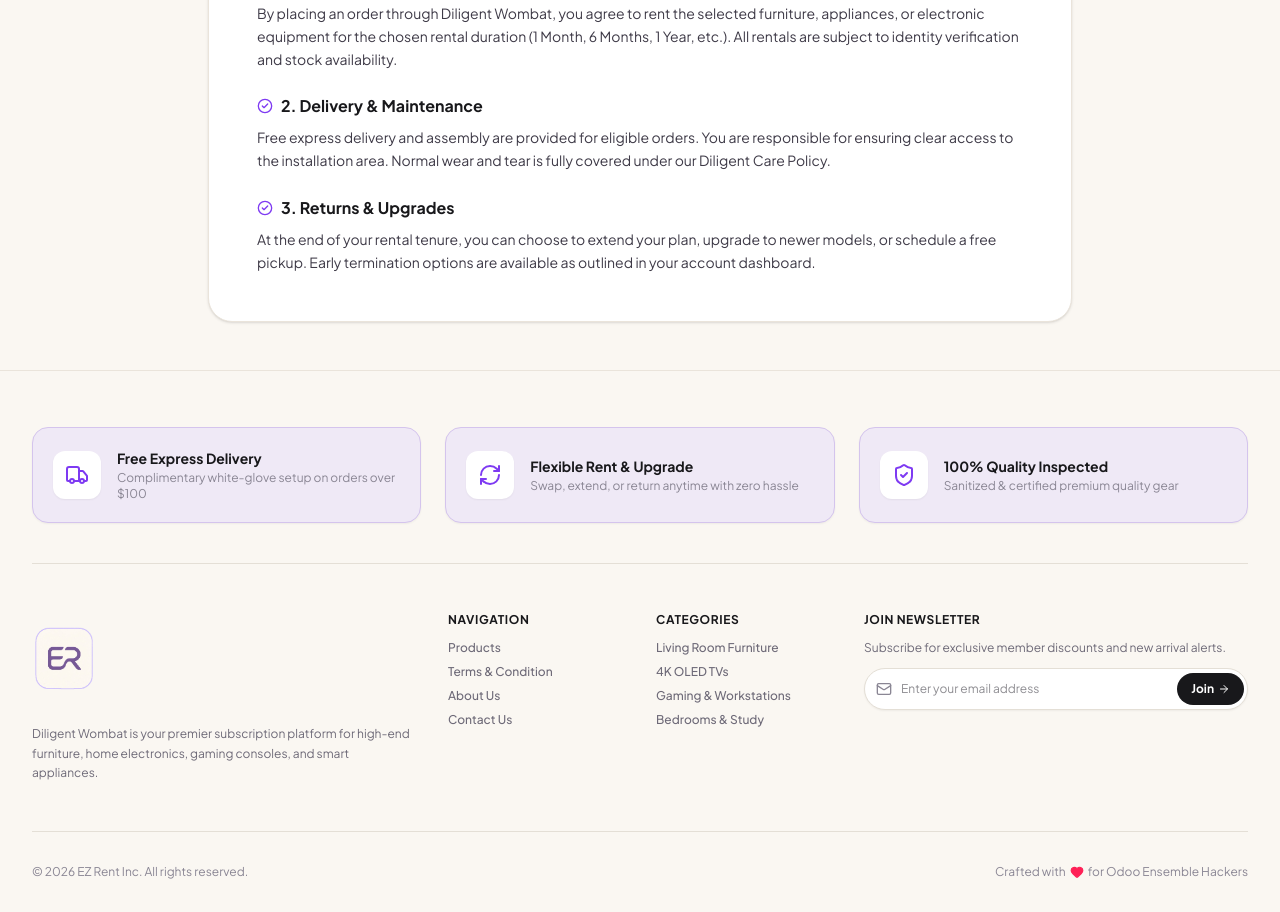
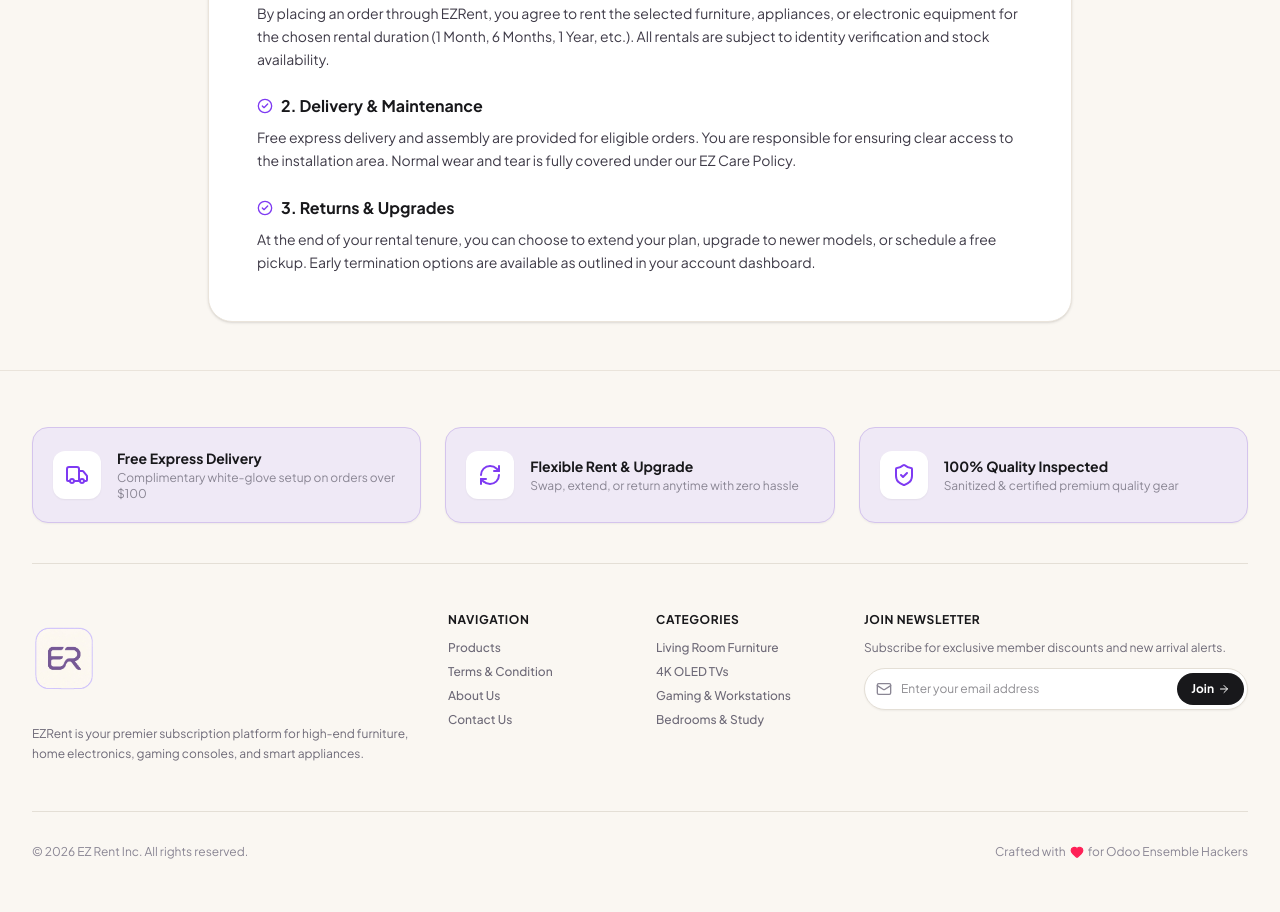
Before and after one commit to prianshumitra/odoo-final-ensemble-hackers, a React (Vite) app in the folder frontend/: page /terms in a window 1280 px wide. Shown: the part 280-1192 px from the top of the page. Built offline with nearby package versions, Linux system fonts and the light colour scheme; no server answers.

Commit message:
docs: rename application to EZRent in README.md and across frontend pages

```diff
--- a/frontend/index.html
+++ b/frontend/index.html
@@ -4,7 +4,7 @@
     <meta charset="UTF-8" />
     <link rel="icon" type="image/svg+xml" href="/favicon.svg" />
     <meta name="viewport" content="width=device-width, initial-scale=1.0" />
-    <title>Diligent Wombat - Premium Rental Marketplace</title>
+    <title>EZRent - Premium Rental Marketplace</title>
     <link rel="preconnect" href="https://fonts.googleapis.com">
     <link rel="preconnect" href="https://fonts.gstatic.com" crossorigin>
     <link href="https://fonts.googleapis.com/css2?family=Plus+Jakarta+Sans:wght@400;500;600;700;800&family=Inter:wght@300;400;500;600;700&display=swap" rel="stylesheet">
--- a/frontend/src/components/common/Footer.tsx
+++ b/frontend/src/components/common/Footer.tsx
@@ -60,7 +60,7 @@
               <img src={logoImg} alt="Logo" className="h-20 sm:h-24 w-auto object-contain" />
             </Link>
             <p className="text-xs text-[#6E6A78] leading-relaxed max-w-sm">
-              Diligent Wombat is your premier subscription platform for high-end furniture, home electronics, gaming consoles, and smart appliances.
+              EZRent is your premier subscription platform for high-end furniture, home electronics, gaming consoles, and smart appliances.
             </p>
           </div>
 
--- a/frontend/src/pages/About/About.tsx
+++ b/frontend/src/pages/About/About.tsx
@@ -8,7 +8,7 @@
       <div className="bg-gradient-to-r from-[#EFE9F6] via-white to-[#FAF7F2] rounded-3xl p-8 sm:p-12 border border-[#EAE4DB] shadow-sm text-center space-y-4">
         <span className="inline-flex items-center gap-1.5 bg-white text-[#7E3AF2] text-xs font-bold px-3 py-1 rounded-full border border-[#D4C4ED]">
           <Sparkles className="w-3.5 h-3.5" />
-          <span>About Diligent Wombat</span>
+          <span>About EZRent</span>
         </span>
         <h1 className="text-3xl font-extrabold text-[#18181B] my-0">
           Redefining How You Experience Modern Living
--- a/frontend/src/pages/Contact/Contact.tsx
+++ b/frontend/src/pages/Contact/Contact.tsx
@@ -28,7 +28,7 @@
               </div>
               <div>
                 <span className="block text-[11px] font-bold text-[#8A8694] uppercase">Email</span>
-                <span className="text-sm font-semibold text-[#18181B]">support@diligentwombat.com</span>
+                <span className="text-sm font-semibold text-[#18181B]">support@ezrent.com</span>
               </div>
             </div>
 
--- a/frontend/src/pages/Terms/Terms.tsx
+++ b/frontend/src/pages/Terms/Terms.tsx
@@ -22,7 +22,7 @@
               1. Rental Agreement & Subscriptions
             </h2>
             <p>
-              By placing an order through Diligent Wombat, you agree to rent the selected furniture, appliances, or electronic equipment for the chosen rental duration (1 Month, 6 Months, 1 Year, etc.). All rentals are subject to identity verification and stock availability.
+              By placing an order through EZRent, you agree to rent the selected furniture, appliances, or electronic equipment for the chosen rental duration (1 Month, 6 Months, 1 Year, etc.). All rentals are subject to identity verification and stock availability.
             </p>
           </section>
 
@@ -32,7 +32,7 @@
               2. Delivery & Maintenance
             </h2>
             <p>
-              Free express delivery and assembly are provided for eligible orders. You are responsible for ensuring clear access to the installation area. Normal wear and tear is fully covered under our Diligent Care Policy.
+              Free express delivery and assembly are provided for eligible orders. You are responsible for ensuring clear access to the installation area. Normal wear and tear is fully covered under our EZ Care Policy.
             </p>
           </section>
 
--- a/frontend/src/pages/Vendor/VendorSettings.tsx
+++ b/frontend/src/pages/Vendor/VendorSettings.tsx
@@ -5,7 +5,7 @@
 export const VendorSettings: React.FC = () => {
   const { user } = useUser();
   const [businessName, setBusinessName] = useState(
-    user?.fullName ? `${user.fullName}'s Rental Store` : 'Diligent Wombat Partner Store'
+    user?.fullName ? `${user.fullName}'s Rental Store` : 'EZRent Partner Store'
   );
   const [email, setEmail] = useState(user?.primaryEmailAddress?.emailAddress || 'vendor@example.com');
   const [phone, setPhone] = useState('+91 98765 43210');
```
Also changed, not shown: 1 other file (tests, documents, lock files or other folders).
